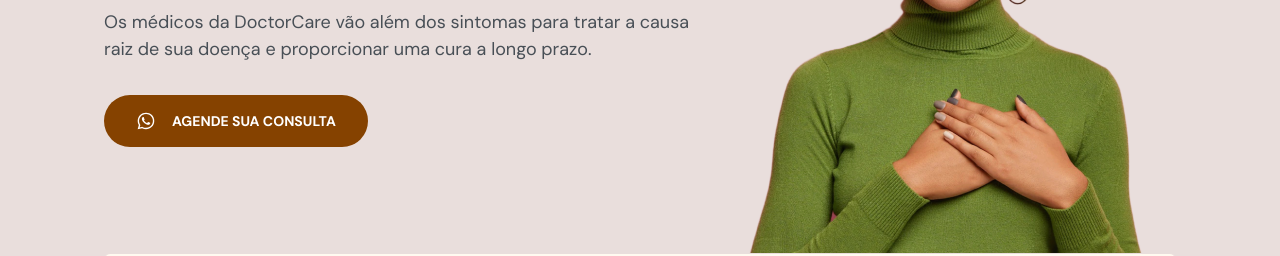
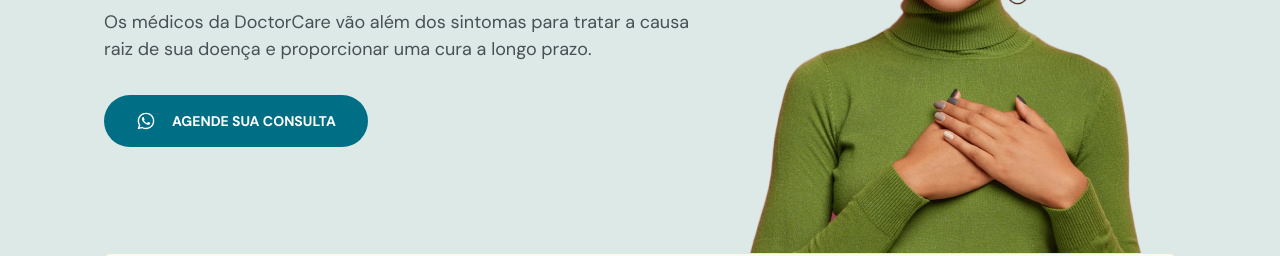
Before and after one commit to Oalysu/project-NLW-DoctorCare, a plain HTML site: page index.html in a window 1280 px wide. Shown: the part 366-622 px from the top of the page. Drawn offline with nearby package versions, Linux system fonts and the light colour scheme.

Commit message:
Update style.css

```diff
--- a/style.css
+++ b/style.css
@@ -6,7 +6,7 @@
 }
 
 :root {
-  --hue: 390;
+  --hue: 190;
   --primary-color: hsl(var(--hue), 100%, 26%);
   --headline: hsl(210, 11%, 15%);
   --paragraph: hsl(210, 9%, 31%);
```
